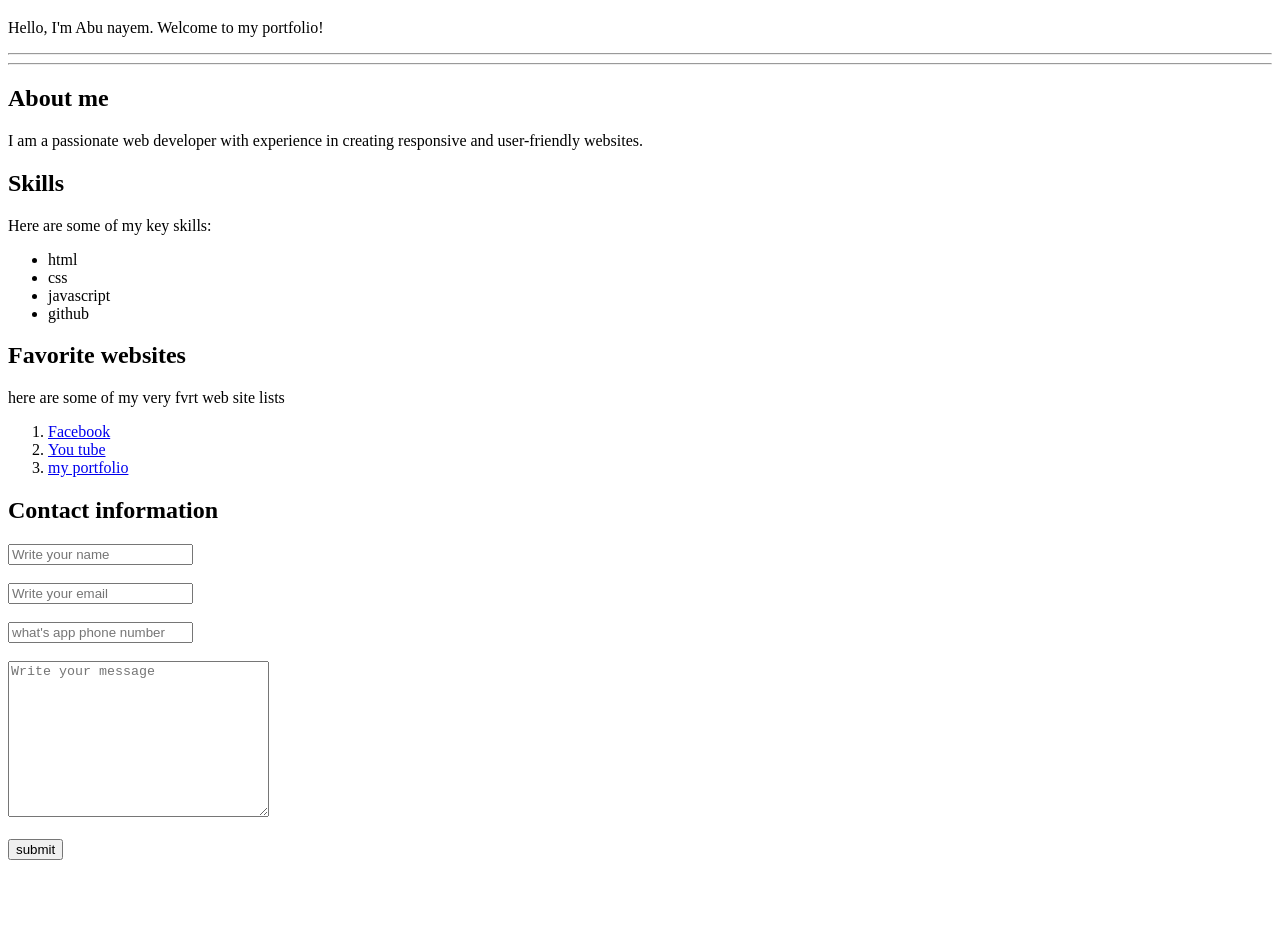
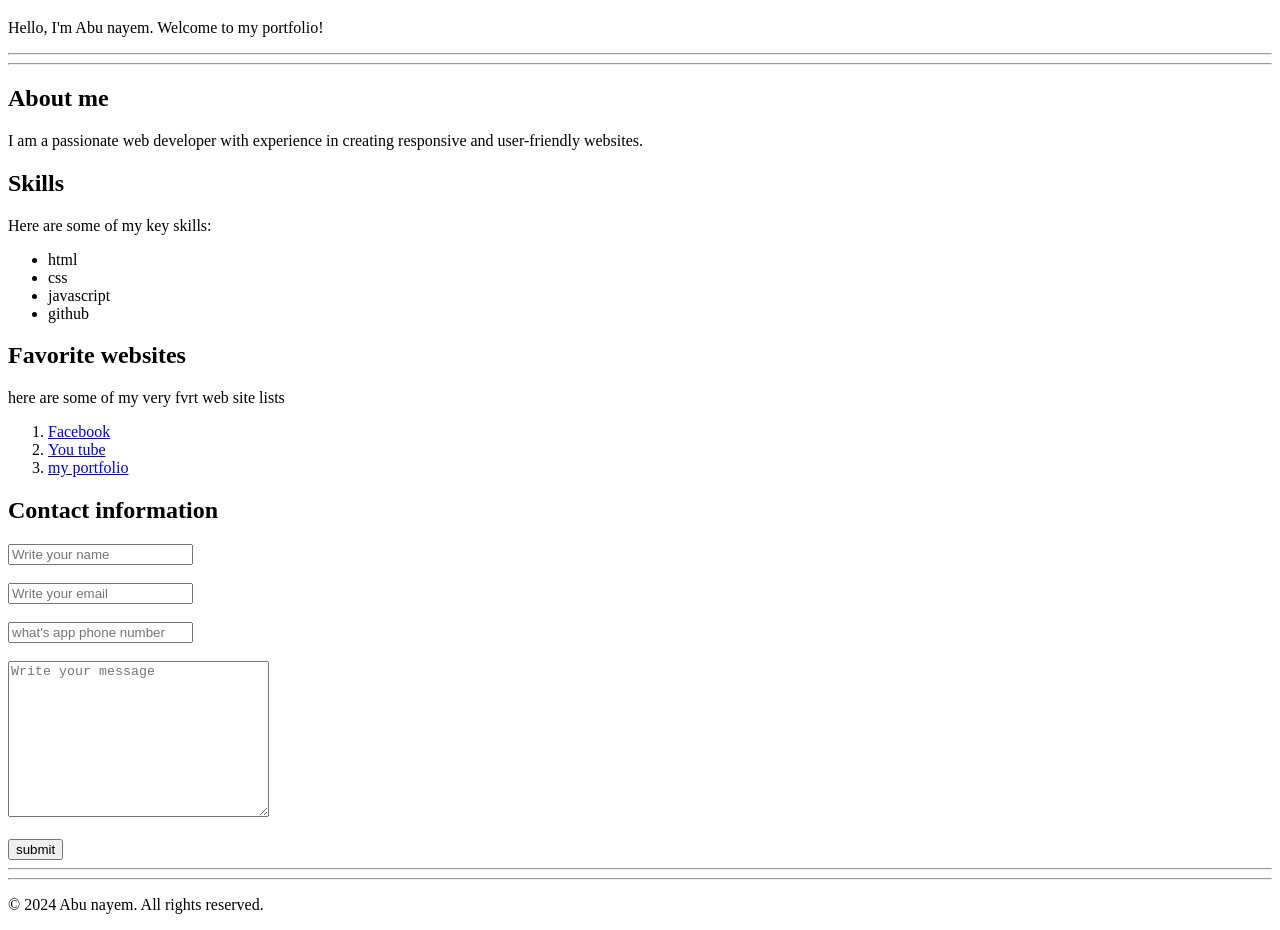
Before and after one commit to abunayem04/Practice-work, a plain HTML site: page index.html in a window 1280 px wide. Shown: the part 87-1017 px from the top of the page. Before the commit the page ends 955 px from the top, so only its background shows below. Drawn offline with Linux system fonts and the light colour scheme.

Commit message:
footer add done

```diff
--- a/index.html
+++ b/index.html
@@ -54,6 +54,9 @@
         <br><br>
         <button type="submit">submit</button>
     </form>
-
+    <hr><hr>
+    <footer>
+        <p>&copy; 2024 Abu nayem. All rights reserved.</p>
+    </footer>
 </body>
 </html>
```
